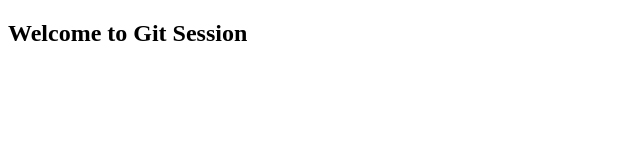
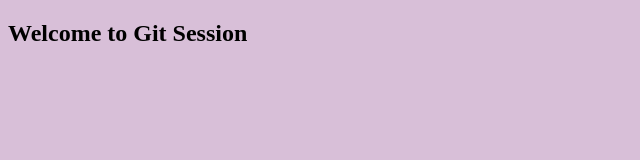
Before and after one commit to deepak-0/thlabs-git, a plain HTML site: page index.html in a window 1280 px wide. Shown: the whole page, without its empty margins (0-640 px from the left). Drawn offline with Linux system fonts and the light colour scheme.

Commit message:
Style file added

```diff
--- a/index.html
+++ b/index.html
@@ -2,6 +2,7 @@
 <html>
     <head>
         <title> Index Page </title>
+        <link rel="stylesheet" href=style.css>
     </head>
  <body>
      <h2>Welcome to Git Session </h2>
--- /dev/null
+++ b/style.css
@@ -0,0 +1,3 @@
+body{
+    background-color: thistle;
+}
```
Also changed, not shown: 1 other file.
